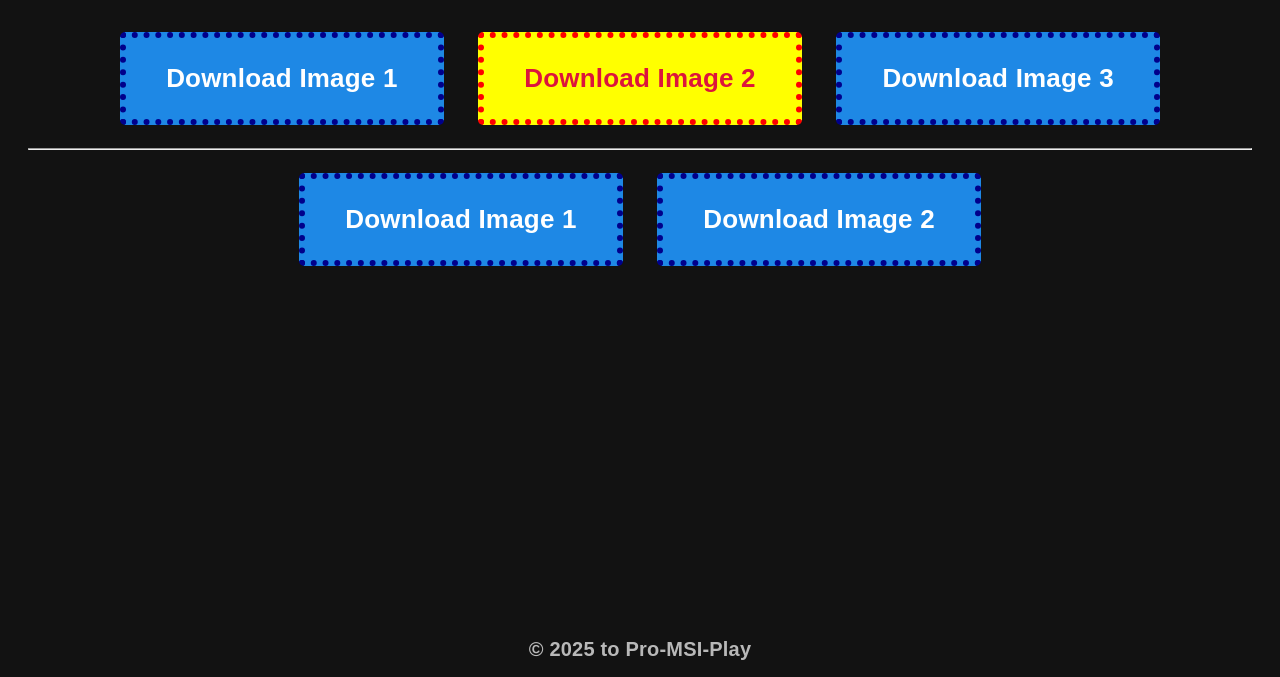
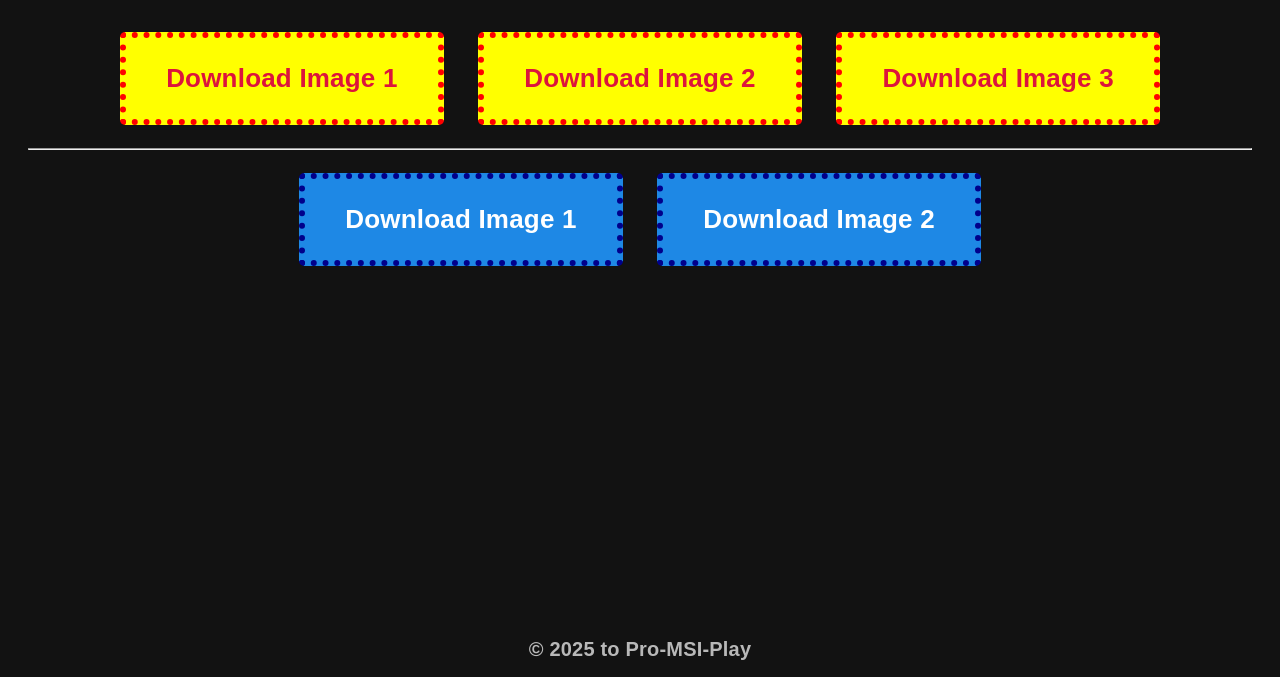
Before and after one commit to MSI-Developer/priyu, a plain HTML site: page index.html in a window 1280 px wide. Shown: the part 123-800 px from the top of the page. Drawn offline with Linux system fonts and the light colour scheme.

Commit message:
Update index.html

```diff
--- a/index.html
+++ b/index.html
@@ -31,7 +31,7 @@
             font-size: 26px;
         }
 
-        .btn:nth-of-type(2) {
+        .btn2 {
             background-color: yellow;
             border: 6px dotted red;
             color: crimson;
@@ -53,10 +53,9 @@
 </head>
 <body>
     <h1>MSI-Developer Files</h1>
-    <a href="./msi-img-2.jpg" download class="btn">Download Image 1</a>
-    <a href="./msi-img-2.png" download class="btn">Download Image 2</a>
-    <a href="./msi-post.png" download class="btn">Download Image 3</a>
-
+    <a href="./msi-img-2.jpg" download class="btn btn2">Download Image 1</a>
+    <a href="./msi-img-2.png" download class="btn btn2">Download Image 2</a>
+    <a href="./msi-post.png" download class="btn btn2">Download Image 3</a>
     <hr>
     <a href="./msi-img.jpg" download class="btn">Download Image 1</a>
     <a href="./msi-img.png" download class="btn">Download Image 2</a>
```
